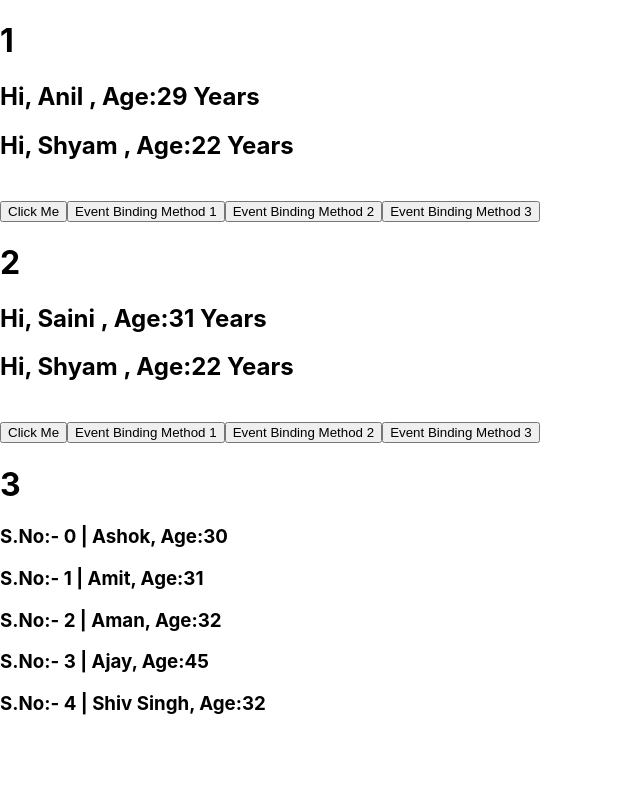
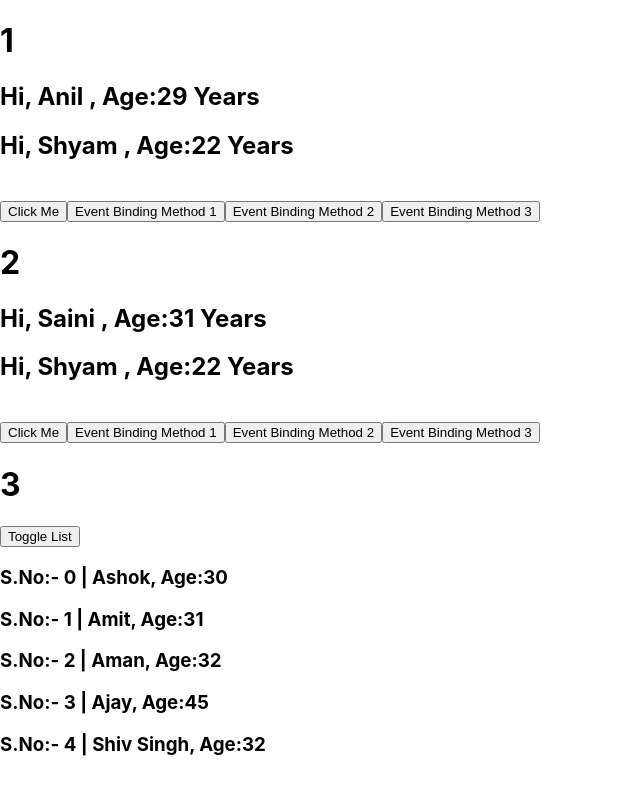
Before and after one commit to AnilSaini341/React_2022, a React (Create React App) app: page / in a window 1280 px wide. Shown: the top 794 px of the page, without its empty margins (0-640 px from the left). Built offline with nearby package versions, Linux system fonts and the light colour scheme.

Commit message:
Rendering Data Conditionaly Method 1

```diff
--- a/src/Components/Maps.js
+++ b/src/Components/Maps.js
@@ -27,10 +27,16 @@ class Maps extends Component{
                 age:"32"
             },
         ],
+        isShow: true,
     };
 
+    this.toggleHandler= this.toggleHandler.bind(this); //Binding Event Method
+
     }
-
+    toggleHandler(){
+        //alert("hi");
+        this.setState({isShow:!this.state.isShow});
+    }
 
     render() {
         let persons;
@@ -41,7 +47,11 @@ class Maps extends Component{
 
             )
         });
-        return (<>{persons}</>)
+        //console.log(this.state.isShow);
+        return (
+        <>
+        <button onClick={this.toggleHandler}>Toggle List</button>
+        { this.state.isShow === true ? persons : ""}</>)
       }
 
 }
```
